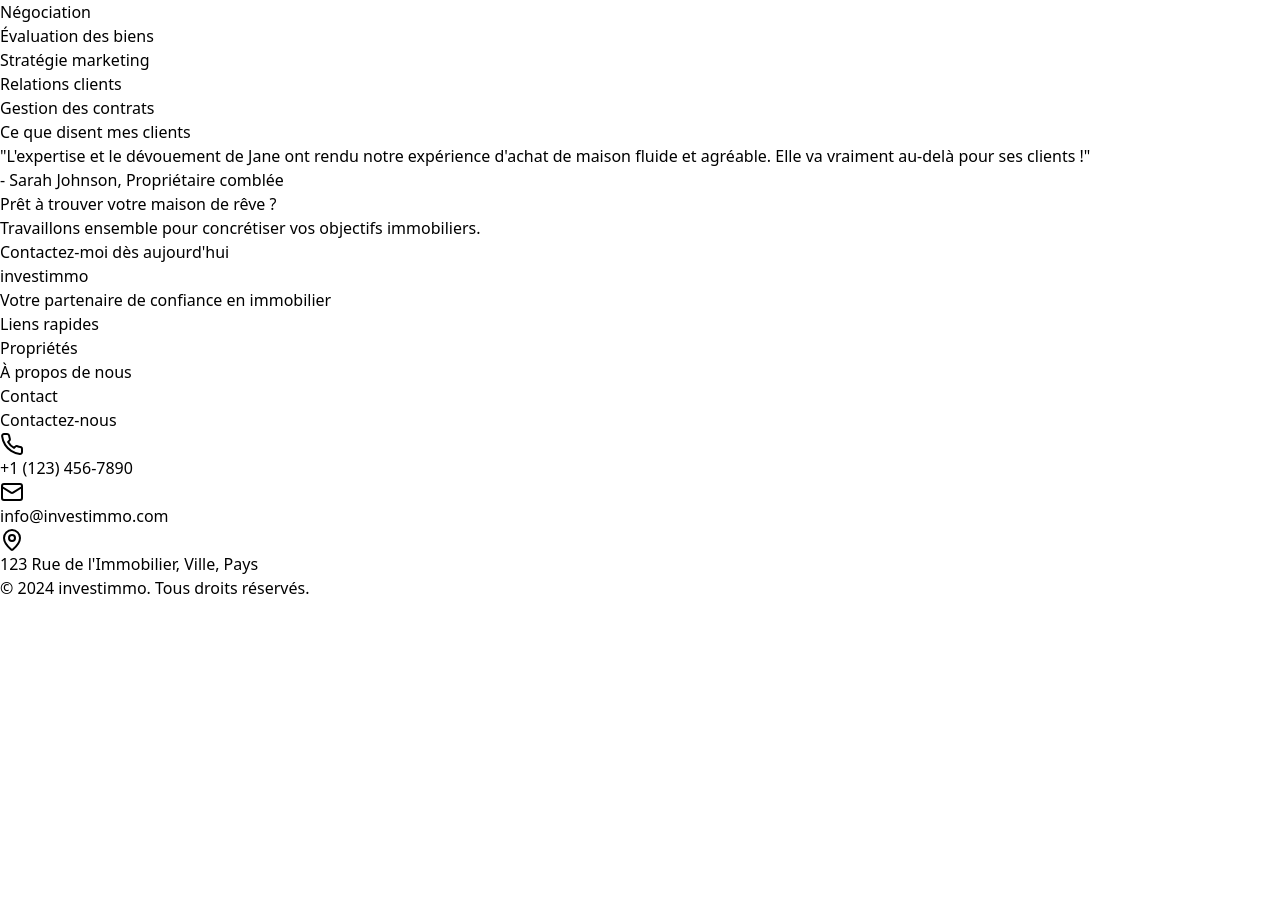
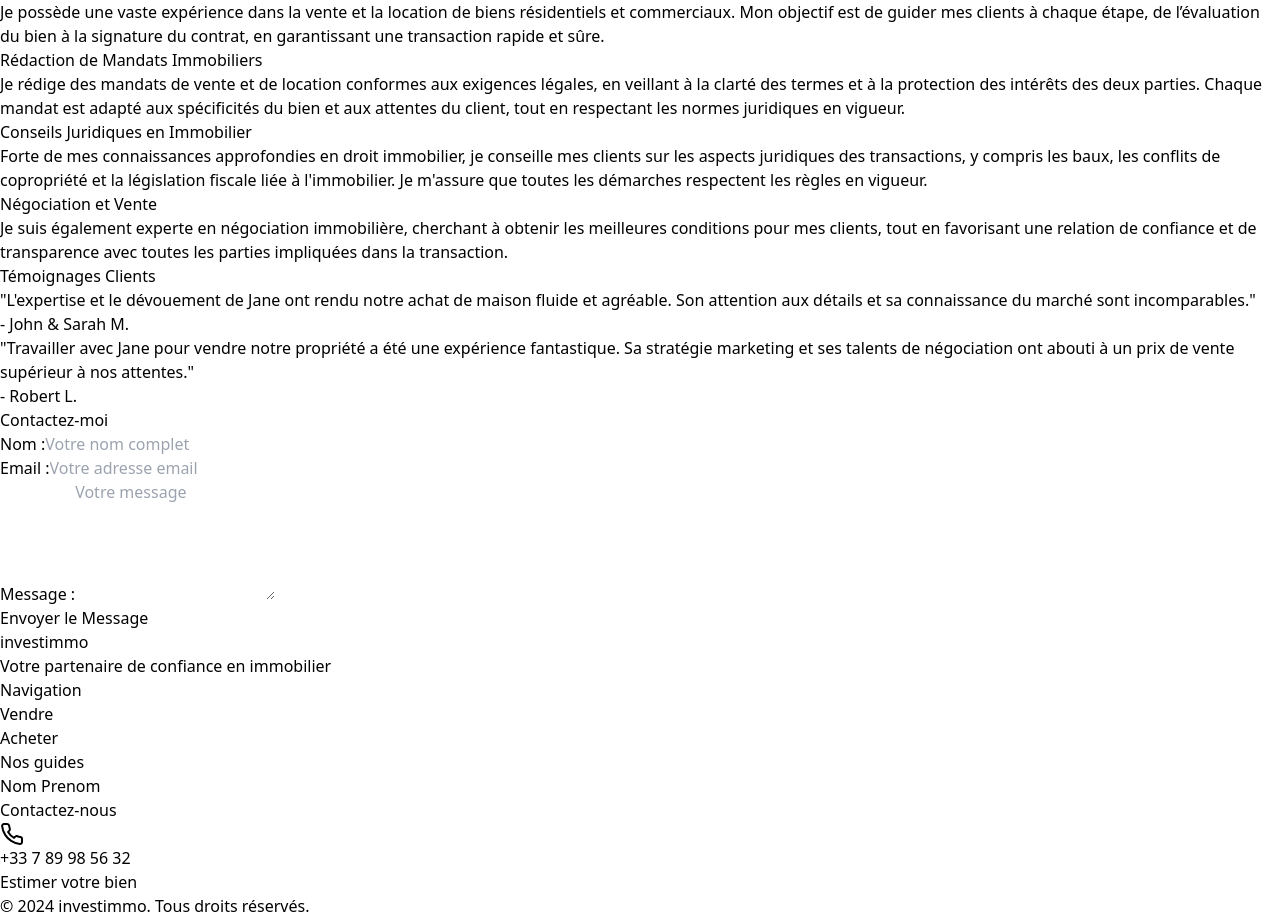
Before and after one commit to Tiaggaws7/WebImmo, a React (Vite) app: page /NomPrenom in a window 1280 px wide. Shown: the part 642-1560 px from the top of the page. Before the commit the page ends 1242 px from the top, so only its background shows below. Built offline with nearby package versions, Linux system fonts and the light colour scheme.

Commit message:
adding all adjustment from client

```diff
--- a/src/App.tsx
+++ b/src/App.tsx
@@ -7,10 +7,10 @@ import Selling_form from './components/Selling_form';
 import Navbar from './components/Navbar';
 import Footer from './components/Footer.tsx';
 import HouseDetails from './components/HouseDetails.tsx';
-import WhoAmI from './components/WhoAmI.tsx';
 import HouseExplorer from './components/HouseExplorer.tsx';
 import { articles } from './data/articles.ts';
 import Blog from './components/Blog.tsx';
+import RealWhoAmI from './components/RealWhoamI.tsx';
 
 function App() {
   return (
@@ -22,7 +22,7 @@ function App() {
           <Route path="/Vendre" element={<Selling_form />} />
           <Route path="/Acheter" element={<HouseExplorer />} />
           <Route path="/house/:id" element={<HouseDetails />} />
-          <Route path="/NomPrenom" element={<WhoAmI />} />
+          <Route path="/NomPrenom" element={<RealWhoAmI />} />
           <Route path="/Blog" element={<Blog articles={articles} />} />
           <Route path="*" element={<NotFound />} />
         </Routes>
--- a/src/components/Blog.tsx
+++ b/src/components/Blog.tsx
@@ -15,10 +15,10 @@ interface BlogPageProps {
 }
 
 export default function ProfessionalClassicBlogPage({ articles }: BlogPageProps) {
-  const [selectedCategory, setSelectedCategory] = useState<string>('general')
+  const [selectedCategory, setSelectedCategory] = useState<string>('General')
   const [selectedArticle, setSelectedArticle] = useState<Article | null>(null)
 
-  const filteredArticles = selectedCategory === 'general'
+  const filteredArticles = selectedCategory === 'General'
     ? articles
     : articles.filter(article => article.category === selectedCategory)
 
--- a/src/components/Footer.tsx
+++ b/src/components/Footer.tsx
@@ -1,5 +1,5 @@
 import { Link } from 'react-router-dom'
-import { Phone, Mail, MapPin } from 'lucide-react'
+import { Phone } from 'lucide-react'
 
 function Footer() {
   return (
@@ -11,20 +11,26 @@ function Footer() {
             <p className="text-sm">Votre partenaire de confiance en immobilier</p>
           </div>
           <div>
-            <h3 className="text-lg font-semibold mb-4">Liens rapides</h3>
+            <h3 className="text-lg font-semibold mb-4">Navigation</h3>
             <ul className="space-y-2">
-              <li><Link to="/properties" className="text-sm hover:underline">Propriétés</Link></li>
-              <li><Link to="/about" className="text-sm hover:underline">À propos de nous</Link></li>
-              <li><Link to="/contact" className="text-sm hover:underline">Contact</Link></li>
+              <li><Link to="/Vendre" className="text-sm hover:underline">Vendre</Link></li>
+              <li><Link to="/Acheter" className="text-sm hover:underline">Acheter</Link></li>
+              <li><Link to="/Blog" className="text-sm hover:underline">Nos guides</Link></li>
+              <li><Link to="/NomPrenom" className="text-sm hover:underline">Nom Prenom</Link></li>
             </ul>
           </div>
           <div>
             <h3 className="text-lg font-semibold mb-4">Contactez-nous</h3>
-            <ul className="space-y-2">
-              <li className="flex items-center"><Phone className="h-4 w-4 mr-2" /> <span className="text-sm">+1 (123) 456-7890</span></li>
-              <li className="flex items-center"><Mail className="h-4 w-4 mr-2" /> <span className="text-sm">info@investimmo.com</span></li>
-              <li className="flex items-center"><MapPin className="h-4 w-4 mr-2" /> <span className="text-sm">123 Rue de l'Immobilier, Ville, Pays</span></li>
-            </ul>
+            <div className="flex items-center">
+              <Phone className="h-4 w-4 mr-2" />
+              <a href="tel:+33789985632" className="text-sm hover:underline">+33 7 89 98 56 32</a>
+            </div>
+            <Link
+              to="/Estimation"
+              className="inline-block mt-4 bg-white text-black px-4 py-2 rounded-lg font-bold hover:bg-gray-200 transition-colors text-center"
+            >
+              Estimer votre bien
+            </Link>
           </div>
         </div>
         <div className="mt-8 pt-4 border-t border-gray-700 text-center text-sm">
@@ -34,4 +40,5 @@ function Footer() {
     </footer>
   )
 }
-export default Footer;
+
+export default Footer
--- /dev/null
+++ b/src/components/RealWhoamI.tsx
@@ -0,0 +1,144 @@
+import React from "react";
+
+const RealWhoAmI: React.FC = () => {
+  return (
+    <div className="bg-gray-100 text-gray-800">
+
+      <main className="container mx-auto w-2/3 p-4">
+        {/* Header */}
+        <header className="bg-gray-800 text-white text-center py-6 rounded shadow">
+          <h1 className="text-2xl font-bold">Marie Lefèvre</h1>
+          <p className="text-lg">Agent Immobilier & Spécialiste en Rédaction de Mandats</p>
+        </header>
+
+        {/* About Section */}
+      <section className="py-16 px-4 md:px-8 max-w-5xl mx-auto">
+        <h2 className="text-3xl font-bold mb-8 text-center">À propos de moi</h2>
+        <div className="flex flex-col md:flex-row items-center gap-8">
+          <img
+            src="https://images.unsplash.com/photo-1560250097-0b93528c311a?ixlib=rb-4.0.3&ixid=MnwxMjA3fDB8MHxwaG90by1wYWdlfHx8fGVufDB8fHx8&auto=format&fit=crop&w=687&q=80"
+            alt="Jane Doe"
+            className="w-64 h-64 rounded-full object-cover"
+          />
+          <div>
+            <p className="text-lg mb-4">
+              Avec plus de 10 ans d'expérience dans le secteur de l'immobilier, j'ai aidé de nombreuses familles à trouver leur maison de rêve et des investisseurs à acquérir des propriétés lucratives. Ma passion pour l'immobilier et mon engagement envers la réussite de mes clients me distinguent dans ce marché compétitif.
+            </p>
+            <p className="text-lg">
+              Je crois en l'établissement de relations durables avec mes clients, en offrant un service personnalisé et en utilisant des technologies de pointe pour simplifier le processus d'achat et de vente. Que vous soyez un primo-accédant ou un investisseur expérimenté, je suis là pour vous guider à chaque étape.
+            </p>
+          </div>
+        </div>
+      </section>
+
+      {/* Expertise Section */}
+      <section id="expertise" className="bg-white mt-6 p-6 rounded shadow">
+          <h2 className="text-xl font-bold text-gray-800 mb-4">Mon Expertise</h2>
+          <div className="grid grid-cols-1 md:grid-cols-2 gap-4">
+            <div className="bg-gray-200 p-4 rounded shadow">
+              <h3 className="text-lg font-bold text-gray-800 mb-2">Vente et Location de Biens Immobiliers</h3>
+              <p className="text-gray-600">
+                Je possède une vaste expérience dans la vente et la location de biens résidentiels et commerciaux. Mon objectif est de guider mes clients à chaque étape, de l’évaluation du bien à la signature du contrat, en garantissant une transaction rapide et sûre.
+              </p>
+            </div>
+            <div className="bg-gray-200 p-4 rounded shadow">
+              <h3 className="text-lg font-bold text-gray-800 mb-2">Rédaction de Mandats Immobiliers</h3>
+              <p className="text-gray-600">
+                Je rédige des mandats de vente et de location conformes aux exigences légales, en veillant à la clarté des termes et à la protection des intérêts des deux parties. Chaque mandat est adapté aux spécificités du bien et aux attentes du client, tout en respectant les normes juridiques en vigueur.
+              </p>
+            </div>
+            <div className="bg-gray-200 p-4 rounded shadow">
+              <h3 className="text-lg font-bold text-gray-800 mb-2">Conseils Juridiques en Immobilier</h3>
+              <p className="text-gray-600">
+                Forte de mes connaissances approfondies en droit immobilier, je conseille mes clients sur les aspects juridiques des transactions, y compris les baux, les conflits de copropriété et la législation fiscale liée à l'immobilier. Je m'assure que toutes les démarches respectent les règles en vigueur.
+              </p>
+            </div>
+            <div className="bg-gray-200 p-4 rounded shadow">
+              <h3 className="text-lg font-bold text-gray-800 mb-2">Négociation et Vente</h3>
+              <p className="text-gray-600">
+                Je suis également experte en négociation immobilière, cherchant à obtenir les meilleures conditions pour mes clients, tout en favorisant une relation de confiance et de transparence avec toutes les parties impliquées dans la transaction.
+              </p>
+            </div>
+          </div>
+        </section>
+
+        {/* Testimonials */}
+        <section className="mb-12 bg-white p-6 rounded-lg shadow-md">
+          <h2 className="text-2xl font-semibold mb-4 text-gray-800">Témoignages Clients</h2>
+          <div className="space-y-6">
+            <blockquote className="italic text-gray-600 border-l-4 border-blue-500 pl-4">
+              "L'expertise et le dévouement de Jane ont rendu notre achat de maison fluide et agréable. Son attention aux détails et sa connaissance du marché sont incomparables."
+              <footer className="text-gray-500 mt-2">- John & Sarah M.</footer>
+            </blockquote>
+            <blockquote className="italic text-gray-600 border-l-4 border-blue-500 pl-4">
+              "Travailler avec Jane pour vendre notre propriété a été une expérience fantastique. Sa stratégie marketing et ses talents de négociation ont abouti à un prix de vente supérieur à nos attentes."
+              <footer className="text-gray-500 mt-2">- Robert L.</footer>
+            </blockquote>
+          </div>
+        </section>
+
+            {/* Contact Section */}
+    <section id="contact" className="bg-white mt-6 p-6 rounded-lg shadow-lg">
+    <h2 className="text-2xl font-semibold text-gray-800 mb-6">Contactez-moi</h2>
+    <form className="space-y-6">
+        {/* Name Field */}
+        <div>
+        <label htmlFor="name" className="block text-sm font-medium text-gray-700">
+            Nom :
+        </label>
+        <input
+            type="text"
+            id="name"
+            name="name"
+            required
+            placeholder="Votre nom complet"
+            className="mt-1 w-full rounded-md border-gray-300 shadow-sm focus:border-blue-500 focus:ring focus:ring-blue-300 focus:ring-opacity-50 px-4 py-2"
+        />
+        </div>
+
+        {/* Email Field */}
+        <div>
+        <label htmlFor="email" className="block text-sm font-medium text-gray-700">
+            Email :
+        </label>
+        <input
+            type="email"
+            id="email"
+            name="email"
+            required
+            placeholder="Votre adresse email"
+            className="mt-1 w-full rounded-md border-gray-300 shadow-sm focus:border-blue-500 focus:ring focus:ring-blue-300 focus:ring-opacity-50 px-4 py-2"
+        />
+        </div>
+
+        {/* Message Field */}
+        <div>
+            <label htmlFor="message" className="block text-sm font-medium text-gray-700">
+                Message :
+            </label>
+            <textarea
+                id="message"
+                name="message"
+                rows={5}
+                required
+                placeholder="Votre message"
+                className="mt-1 w-full rounded-md border-gray-300 shadow-sm focus:border-blue-500 focus:ring focus:ring-blue-300 focus:ring-opacity-50 px-4 py-2"
+            ></textarea>
+            </div>
+
+            {/* Submit Button */}
+            <button
+            type="submit"
+            className="w-full bg-black text-white font-medium py-3 rounded-md shadow hover:bg-black-100 focus:outline-none focus:ring focus:ring-blue-300 focus:ring-opacity-50 transition duration-150"
+            >
+            Envoyer le Message
+            </button>
+        </form>
+        </section>
+
+    </main>
+</div>
+        )
+}
+
+export default RealWhoAmI
--- a/src/home.tsx
+++ b/src/home.tsx
@@ -66,7 +66,7 @@ function Home() {
 
     const autoScroll = setInterval(() => {
       emblaApi.scrollNext()
-    }, 8000) // Change slide every 8 seconds
+    }, 5000) // Change slide every 8 seconds
 
     return () => clearInterval(autoScroll) // Cleanup interval on unmount
   }, [emblaApi])
```
Also changed, not shown: src/components/HouseExplorer.tsx (+44 -9 lines), src/note.txt (added).
